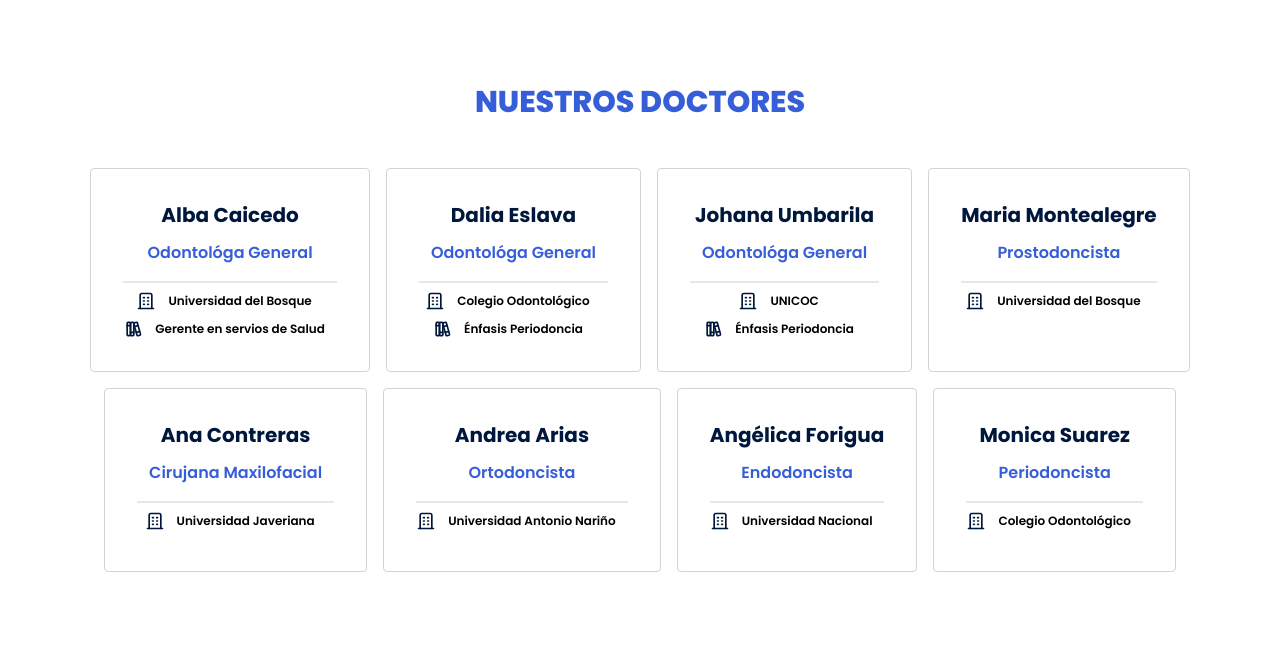
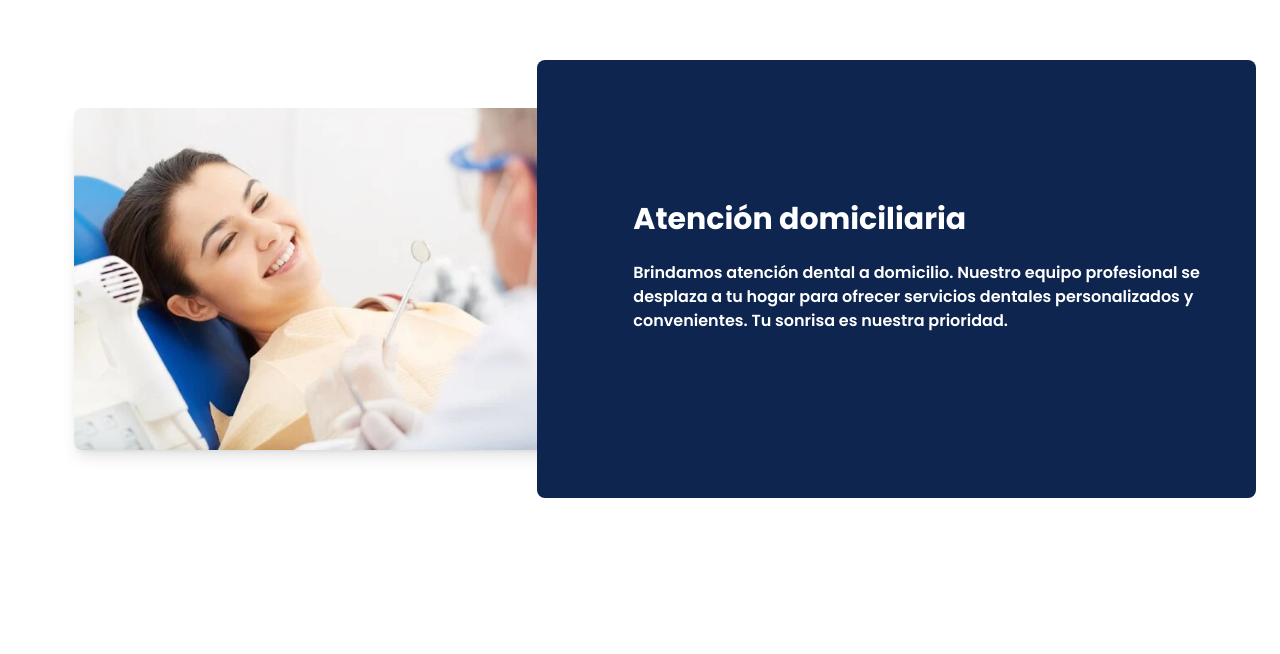
Before and after one commit to Luchooo/youroralhealth, a React (Vite) app: page / in a window 1280 px wide. Shown: the part 2120-2774 px from the top of the page. Built offline with nearby package versions, Linux system fonts and the light colour scheme.

Commit message:
feat: Add domicile section.

```diff
--- a/src/App.tsx
+++ b/src/App.tsx
@@ -6,6 +6,7 @@ import Team from "./components/Team";
 import Cta from "./components/Cta";
 import Footer from "./components/Footer";
 import ButtonWhatsApp from "./components/ButtonWhatsApp";
+import Domicile from "./components/Domicile";
 
 function App() {
   return (
@@ -13,6 +14,7 @@ function App() {
       <Header />
       <Hero />
       <Services />
+      <Domicile />
       <Team />
       <Cta />
       <Footer />
--- /dev/null
+++ b/src/components/Domicile/index.tsx
@@ -0,0 +1,36 @@
+function Domicile() {
+  return (
+    <div className="container my-24 mx-auto md:px-6">
+      <section className="mb-32">
+        <div className="flex flex-wrap">
+          <div className="mb-12 w-full shrink-0 grow-0 basis-auto lg:mb-0 lg:w-5/12">
+            <div className="flex lg:py-12">
+              <img
+                src="./img/feature.webp"
+                className="w-full rounded-lg shadow-lg dark:shadow-black/20 lg:ml-[50px]"
+                alt="image"
+              />
+            </div>
+          </div>
+          <div className="w-full shrink-0 grow-0 basis-auto lg:w-7/12">
+            <div className="flex h-full items-center rounded-lg bg-[#0e264f] p-6 text-center text-white lg:pl-12 lg:text-left">
+              <div className="lg:pl-12">
+                <h2 className="mb-6 text-3xl font-bold">
+                  Atención domiciliaria
+                </h2>
+                <p className="mb-6 pb-2 lg:pb-0">
+                  Brindamos atención dental a domicilio. Nuestro equipo
+                  profesional se desplaza a tu hogar para ofrecer servicios
+                  dentales personalizados y convenientes. Tu sonrisa es nuestra
+                  prioridad.
+                </p>
+              </div>
+            </div>
+          </div>
+        </div>
+      </section>
+    </div>
+  );
+}
+
+export default Domicile;
--- a/src/components/Services/index.tsx
+++ b/src/components/Services/index.tsx
@@ -10,7 +10,7 @@ function Services() {
           </p>
         </div>
       </section>
-      <section className="text-gray-600 body-font">
+      <section className="text-gray-600 body-font mb-10">
         <div className="container px-5 py-16 mx-auto">
           <div className="flex flex-wrap -m-4 justify-center">
             <ServiceCard
```
Also changed, not shown: public/img/feature.webp (added).
